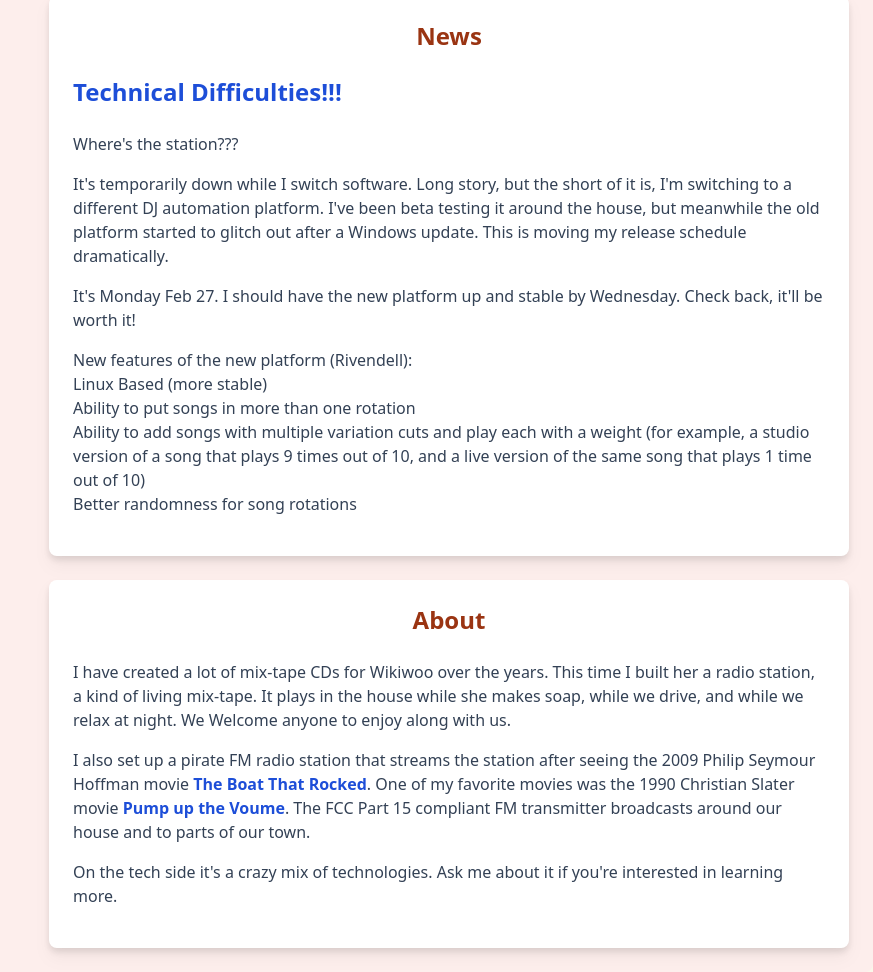
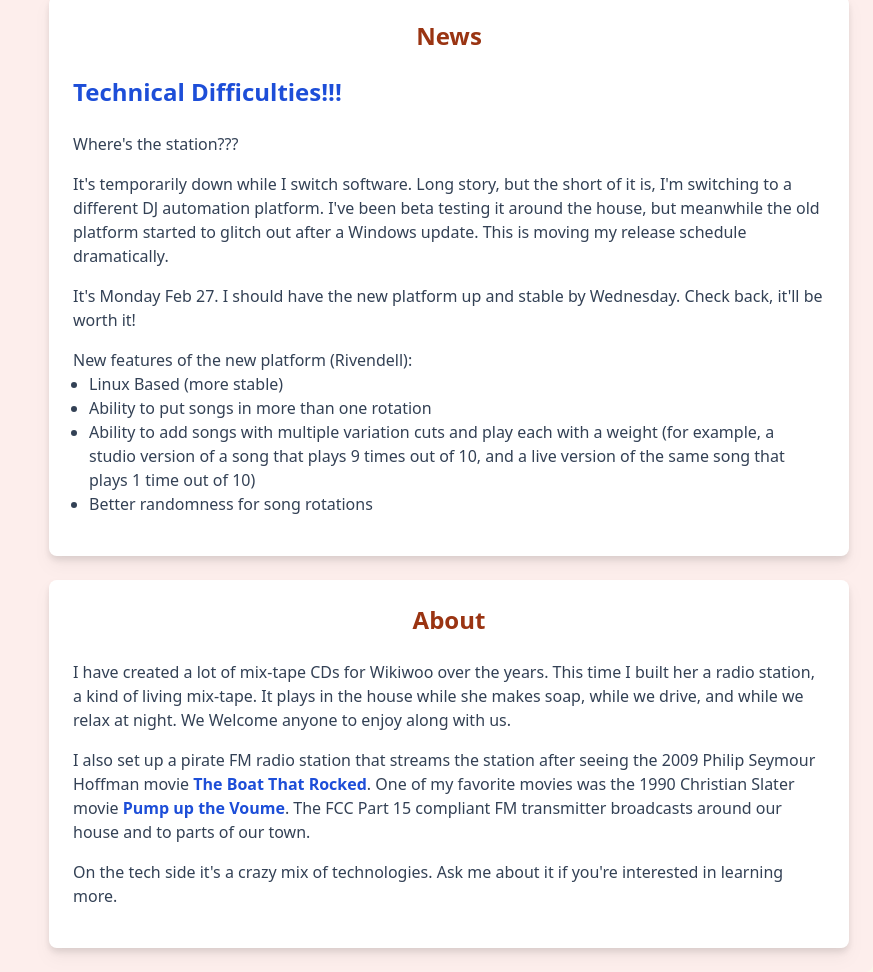
Before and after one commit to spacehaven/spacehaven.github.io, a website: page index.html in a window 1280 px wide. Shown: the part 1474-2446 px from the top of the page, without its empty margins (407-1280 px from the left). Drawn offline with nearby package versions, Linux system fonts and the light colour scheme.

Commit message:
fixed list

```diff
--- a/index.html
+++ b/index.html
@@ -238,7 +238,7 @@
                     </div>
                     <div class="mb-4">
                         New features of the new platform (Rivendell):
-                        <ul>
+                        <ul class="ml-4 list-disc">
                             <li>Linux Based (more stable)</li>
                             <li>Ability to put songs in more than one rotation</li>
                             <li>Ability to add songs with multiple variation cuts and play each with a weight
```
